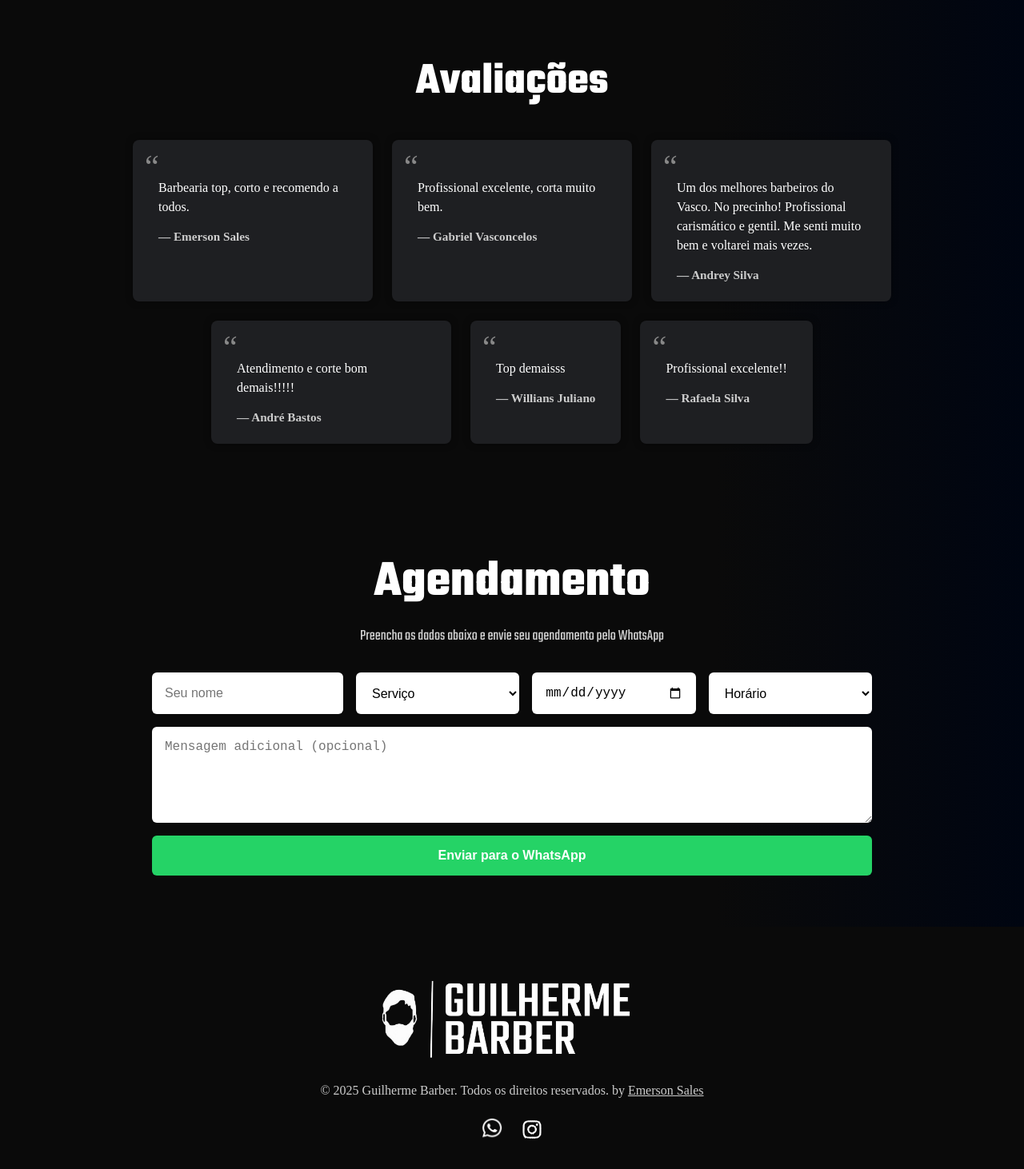
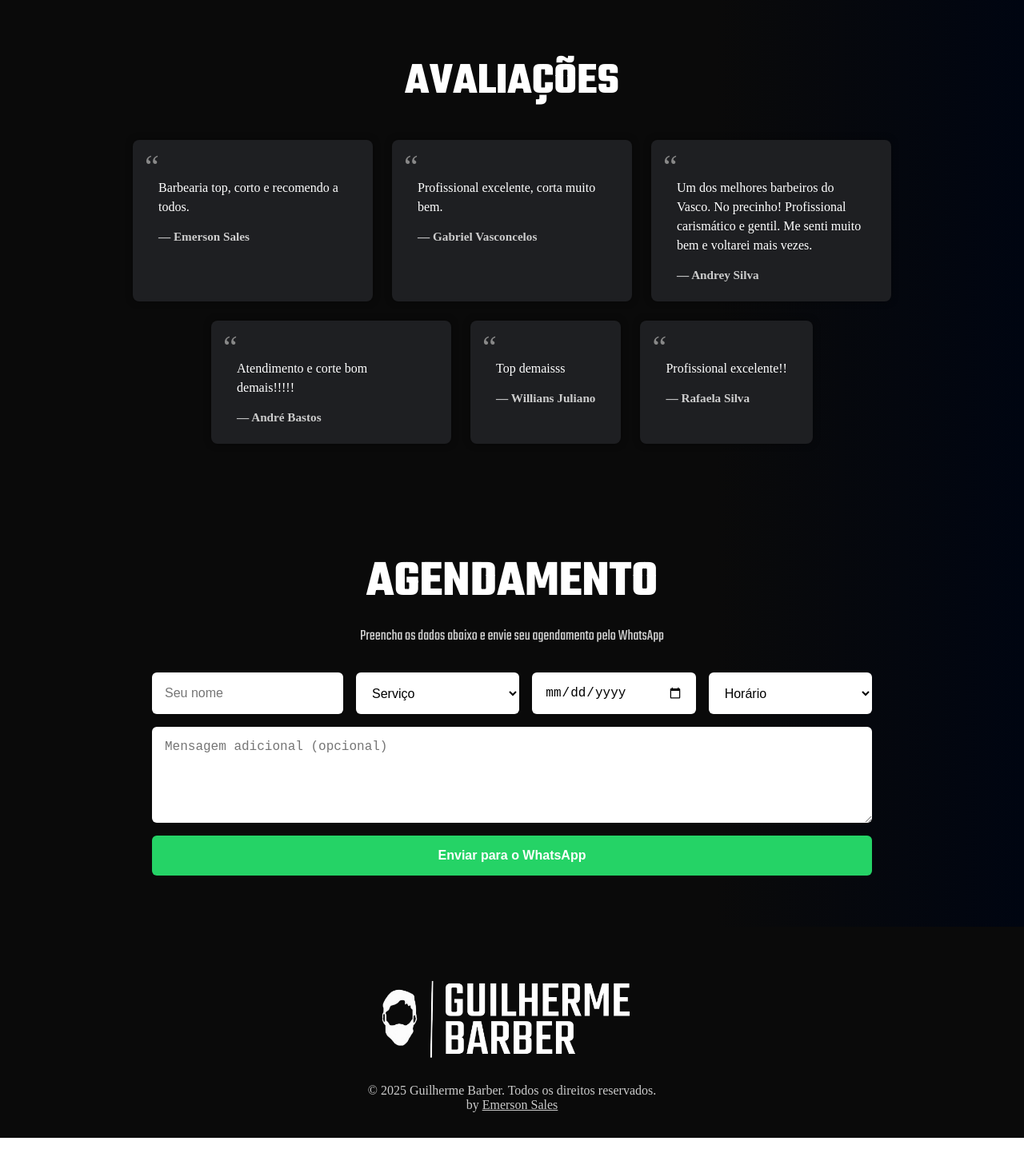
Before and after one commit to emersonsalese/guilherme-barber, a plain HTML site: page index.html in a window 1280 px wide. Shown: the part 2034-3496 px from the top of the page at 80% size. After the commit the page ends 3457 px from the top, so only its background shows below. Drawn offline with nearby package versions, Linux system fonts and the light colour scheme; a script that the page names is missing.

Commit message:
Update index.html

```diff
--- a/index.html
+++ b/index.html
@@ -188,7 +188,7 @@
             </div>
         </section>
         <section id="avaliacoes" class="avaliacoes">
-        <h2>Avaliações</h2>
+        <h2>AVALIAÇÕES</h2>
         <div class="avaliacoes-grid">
             <div class="avaliacao-card">
             <p class="aspas">“</p>
@@ -235,7 +235,7 @@
         </div>
         </section>
         <section id="contato" class="contato">
-        <h2>Agendamento</h2>
+            <h2>AGENDAMENTO</h2>
             <p>Preencha os dados abaixo e envie seu agendamento pelo WhatsApp</p>
             <form id="form-agendamento">
                 <div class="form-row">
@@ -245,7 +245,8 @@
                     <option value="" disabled selected>Serviço</option>
                     <option value="Corte Masculino">Corte Masculino</option>
                     <option value="Barba">Barba</option>
-                <option value="Corte + Barba">Corte + Barba</option>
+                    <option value="Corte + Barba">Corte e Barba</option>
+                    <option value="Acabamento">Acabamento</option>
                     <option value="Sobrancelha">Sobrancelha</option>
                     <option value="Pigmentação">Pigmentação</option>
                 </select>
@@ -274,6 +275,8 @@
                     <option value="17:30">17:30</option>
                     <option value="18:00">18:00</option>
                     <option value="18:30">18:30</option>
+                    <option value="19:00">19:00</option>
+                    <option value="19:30">19:30</option>
                 </select>
                 </div>
 
@@ -285,15 +288,7 @@
     <footer class="site-footer">
     <div class="footer-content">
         <img src="img/logo_branca.png" alt="logo-barbearia" class="logo_footer">
-        <p>&copy; 2025 Guilherme Barber. Todos os direitos reservados. by <a class="link_footer" href="https://www.instagram.com/emers0n.sales/">Emerson Sales</a></p>
-    </div>
-    <div class="redes-sociais-footer">
-  <a href="https://wa.me/5581982250855?text=Ol%C3%A1%2C%20gostaria%20de%20agendar%20um%20hor%C3%A1rio." target="_blank" aria-label="WhatsApp">
-    <img src="img/whatsapp.png" alt="WhatsApp" class="icone-rede-social">
-  </a>
-  <a href="https://www.instagram.com/guilhermebarber97/" target="_blank" aria-label="Instagram">
-    <img src="img/instagram.png" alt="Instagram" class="icone-rede-social-insta">
-  </a>
+        <p>&copy; 2025 Guilherme Barber. Todos os direitos reservados. <br>by <a class="link_footer" href="https://www.instagram.com/emers0n.sales/">Emerson Sales</a></p>
     </div>
     </footer>
     <script src="script.js"></script>
```
Lines whose indentation alone changed are shown as unchanged.
